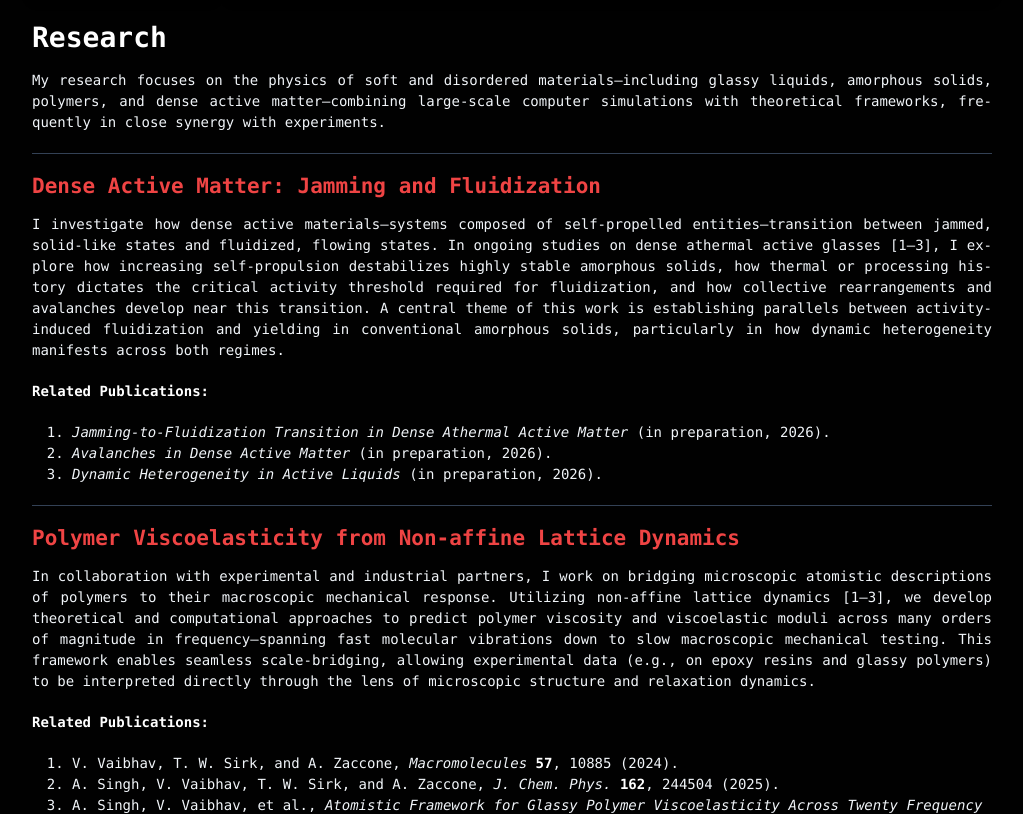
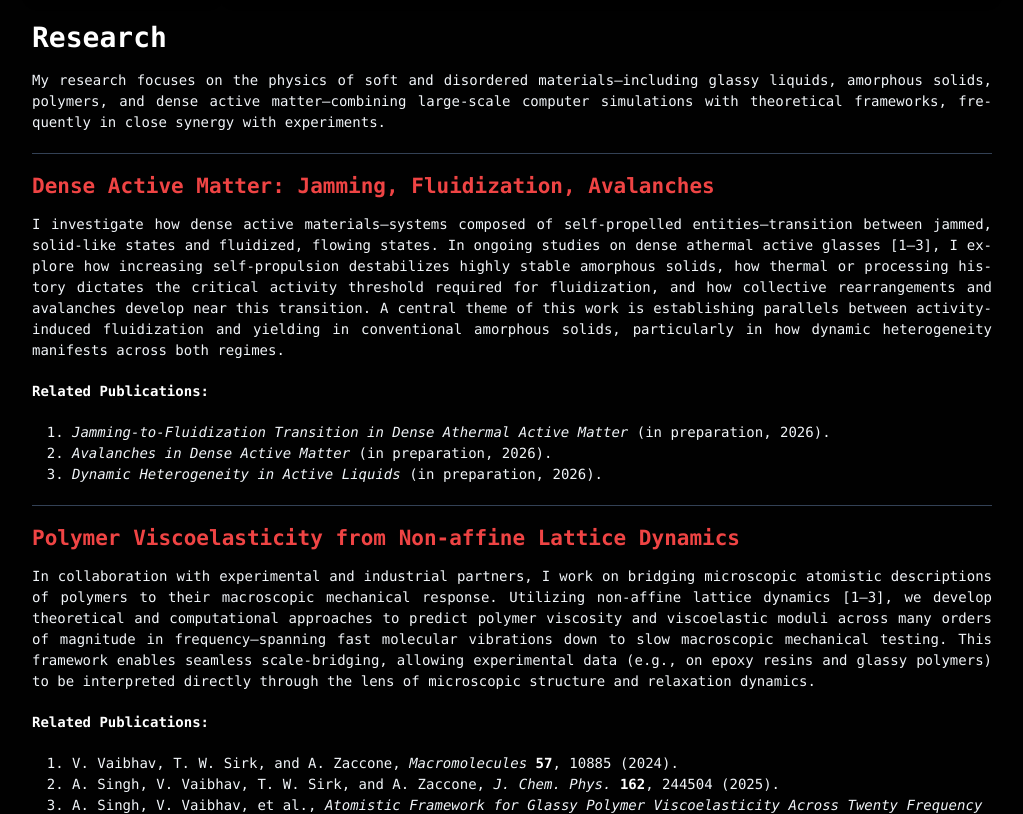
Before and after one commit to vinayphys/vinayphys.github.io, a Jekyll site: the page built from Research.md, in a window 1280 px wide and 900 px high, scrolled down 399 px, cut to the strip 86-900 px from the top of the window. Shown: the whole strip, without its empty margins (128-1151 px from the left). Built offline with Jekyll 4.4.1, drawn with Linux system fonts in a browser that asks for light colours; a style sheet for code colours, icons or effects is not loaded.

Commit message:
Update Research.md

```diff
--- a/Research.md
+++ b/Research.md
@@ -9,7 +9,7 @@ My research focuses on the physics of soft and disordered materials—including
 
 ---
 
-## Dense Active Matter: Jamming and Fluidization
+## Dense Active Matter: Jamming, Fluidization, Avalanches
 
 I investigate how dense active materials—systems composed of self-propelled entities—transition between jammed, solid-like states and fluidized, flowing states. In ongoing studies on dense athermal active glasses [1–3], I explore how increasing self-propulsion destabilizes highly stable amorphous solids, how thermal or processing history dictates the critical activity threshold required for fluidization, and how collective rearrangements and avalanches develop near this transition. A central theme of this work is establishing parallels between activity-induced fluidization and yielding in conventional amorphous solids, particularly in how dynamic heterogeneity manifests across both regimes.
 
```
